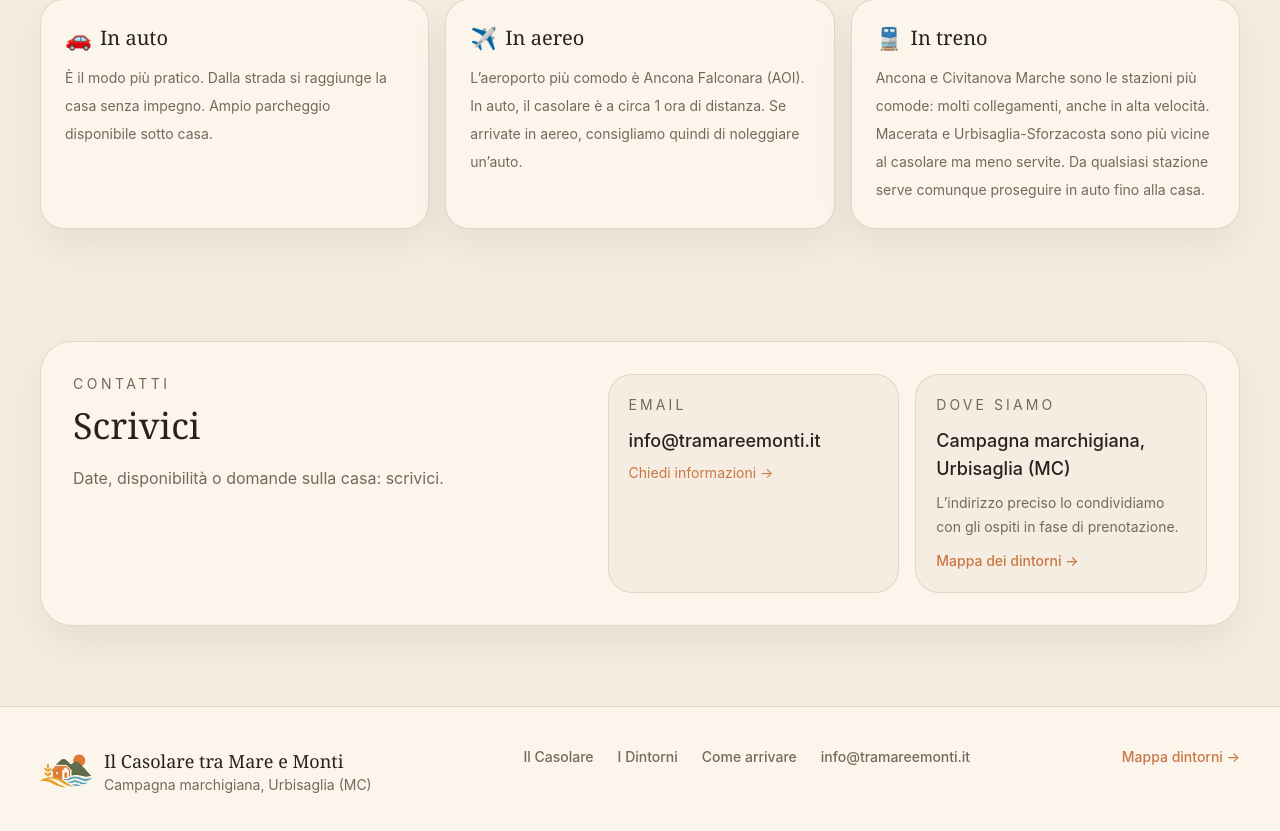
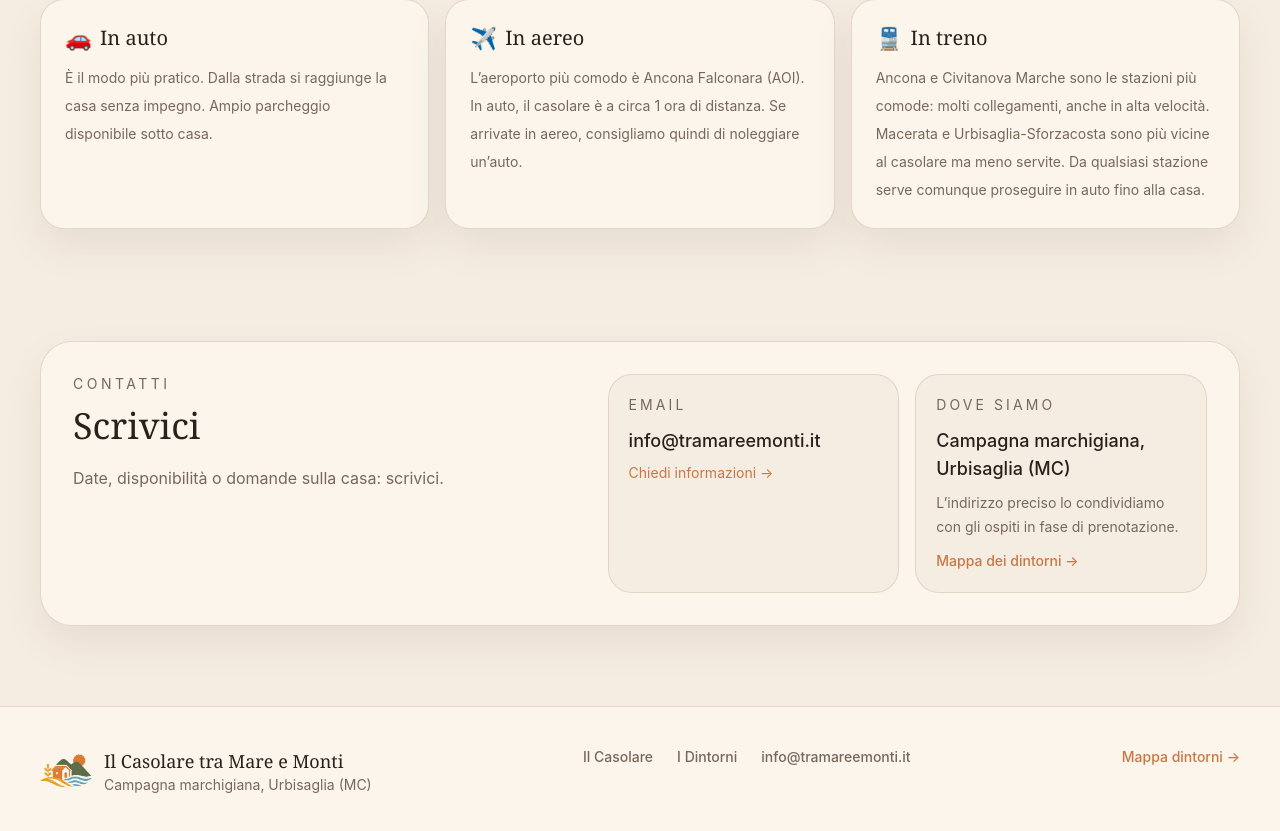
Before and after one commit to tramareemonti/tramareemonti-site, a Next.js app: page / in a window 1280 px wide. Shown: the part 1943-2774 px from the top of the page. Built offline with nearby package versions, Linux system fonts and the light colour scheme.

Commit message:
remove come arrivare link on main menu

```diff
--- a/components/site-footer.tsx
+++ b/components/site-footer.tsx
@@ -28,9 +28,6 @@ export function SiteFooter() {
             <Link href="/dintorni" className="font-medium text-muted transition hover:text-ink">
               I Dintorni
             </Link>
-            <Link href="/#come-arrivare" className="font-medium text-muted transition hover:text-ink">
-              Come arrivare
-            </Link>
             <a
               href={`mailto:${siteConfig.email}`}
               className="font-medium text-muted transition hover:text-ink"
--- a/components/site-header.tsx
+++ b/components/site-header.tsx
@@ -8,7 +8,6 @@ import { siteConfig } from '@/lib/site-config';
 const navItems = [
   { href: '/', label: 'Casolare' },
   { href: '/dintorni', label: 'Dintorni' },
-  { href: '/#come-arrivare', label: 'Come arrivare' },
 ];
 
 function MenuIcon() {
```
